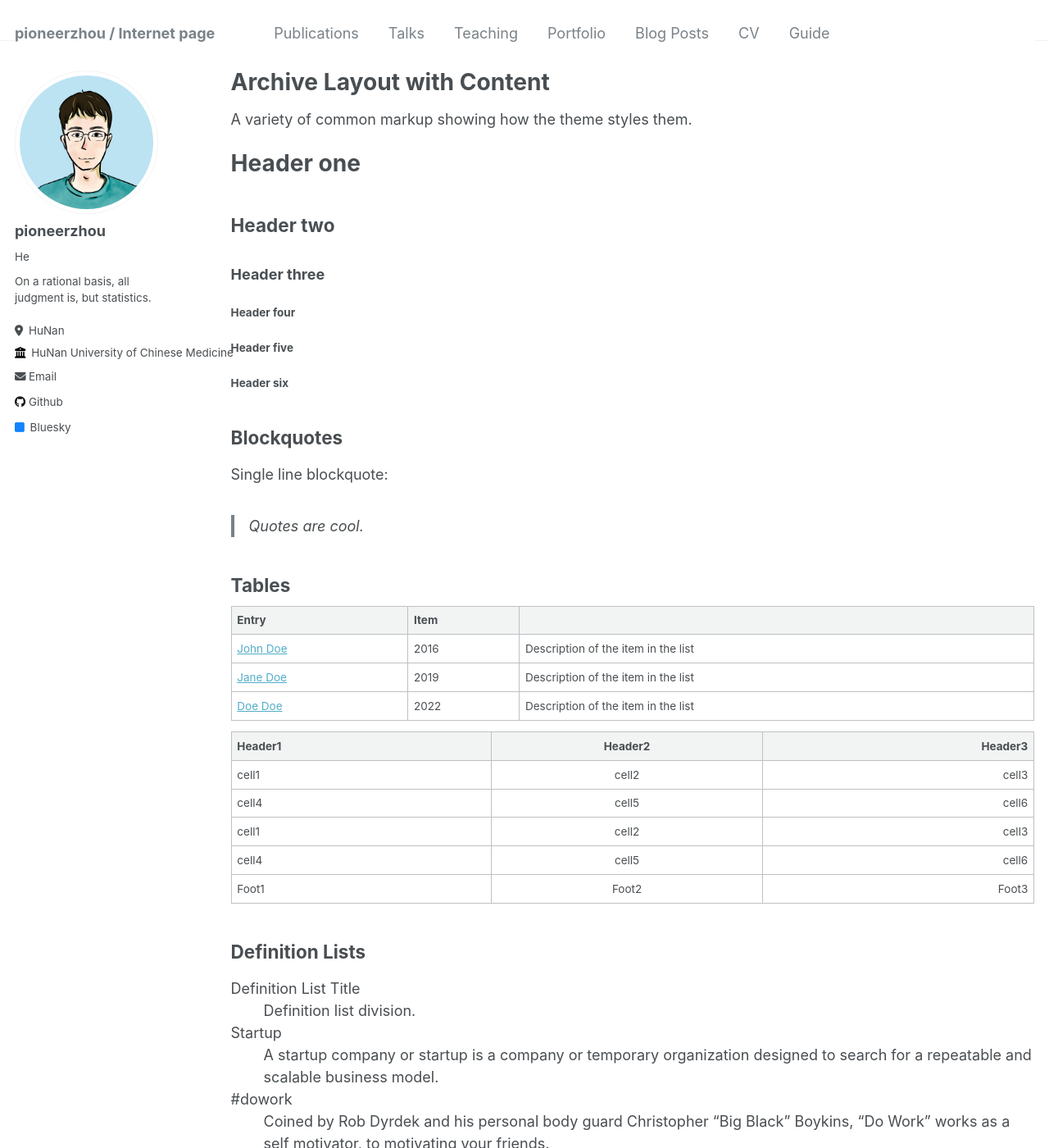
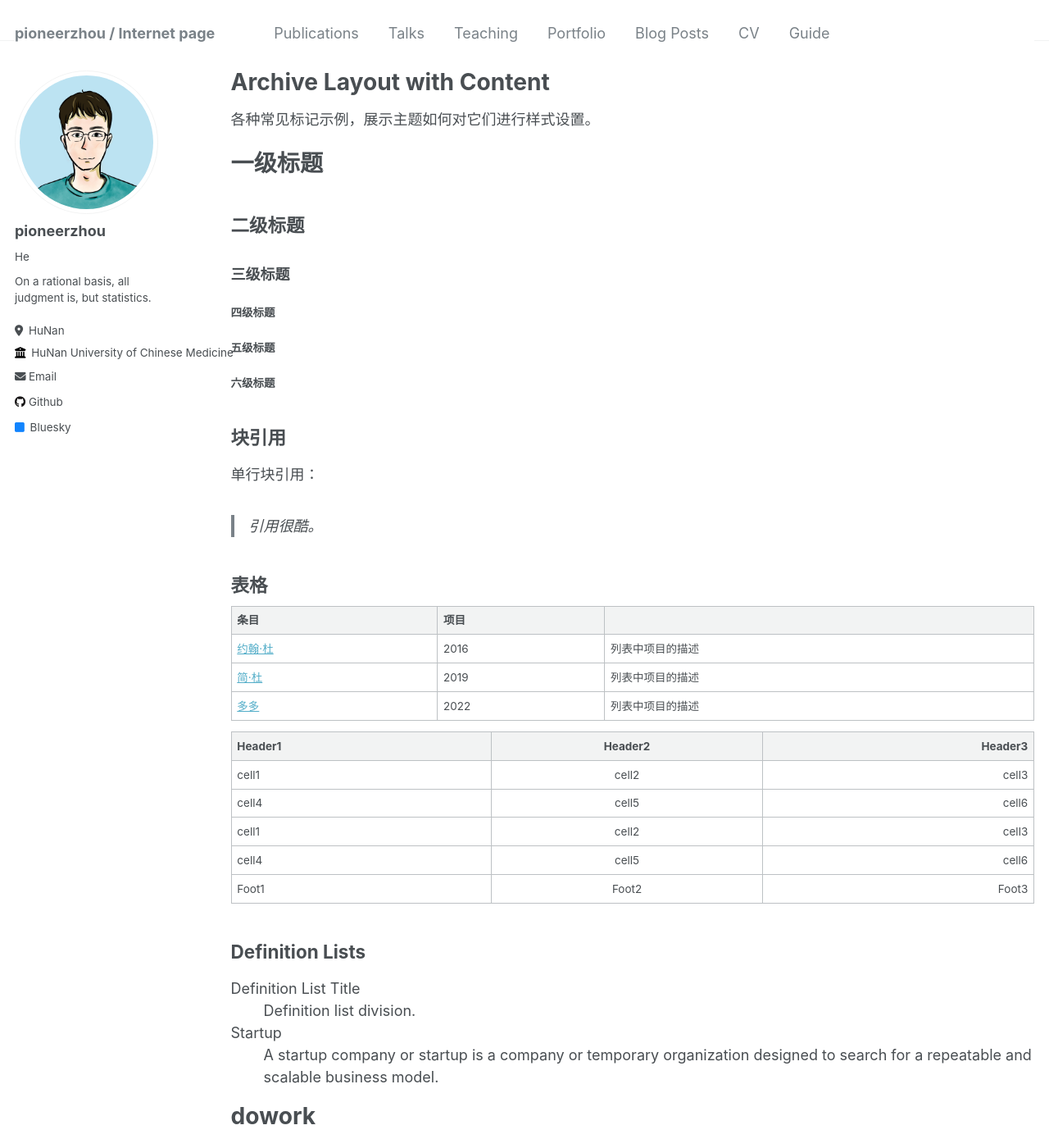
Before and after one commit to pioneerzhou/pioneerzhou.github.io, a Jekyll site: the page built from _pages/archive-layout-with-content.md, in a window 1280 px wide and 1400 px high. Shown: the whole window at 82% size. Built offline with Jekyll 4.4.1, drawn with Linux system fonts in a browser that asks for light colours; some of the changed text lies outside the part shown.

Commit message:
SASlearning

```diff
--- a/_pages/archive-layout-with-content.md
+++ b/_pages/archive-layout-with-content.md
@@ -4,33 +4,33 @@ layout: archive
 permalink: /archive-layout-with-content/
 ---
 
-A variety of common markup showing how the theme styles them.
+各种常见标记示例，展示主题如何对它们进行样式设置。
 
-# Header one
+# 一级标题
 
-## Header two
+## 二级标题
 
-### Header three
+### 三级标题
 
-#### Header four
+#### 四级标题
 
-##### Header five
+##### 五级标题
 
-###### Header six
+###### 六级标题
 
-## Blockquotes
+## 块引用
 
-Single line blockquote:
+单行块引用：
 
-> Quotes are cool.
+> 引用很酷。
 
-## Tables
+## 表格
 
-| Entry            | Item   |                                                              |
+| 条目              | 项目   |                                                              |
 | --------         | ------ | ------------------------------------------------------------ |
-| [John Doe](#)    | 2016   | Description of the item in the list                          |
-| [Jane Doe](#)    | 2019   | Description of the item in the list                          |
-| [Doe Doe](#)     | 2022   | Description of the item in the list                          |
+| [约翰·杜](#)     | 2016   | 列表中项目的描述                                             |
+| [简·杜](#)       | 2019   | 列表中项目的描述                                             |
+| [多多](#)        | 2022   | 列表中项目的描述                                             |
 
 | Header1 | Header2 | Header3 |
 |:--------|:-------:|--------:|
@@ -50,7 +50,7 @@ Definition List Title
 Startup
 :   A startup company or startup is a company or temporary organization designed to search for a repeatable and scalable business model.
 
-#dowork
+# dowork
 :   Coined by Rob Dyrdek and his personal body guard Christopher "Big Black" Boykins, "Do Work" works as a self motivator, to motivating your friends.
 
 Do It Live
```
Also changed, not shown: _posts/2024-03-22-blog-test.md (+0 -2 lines), _posts/2024-05-10-SASmodules.md (added, +283 -0 lines), 1 other file.
